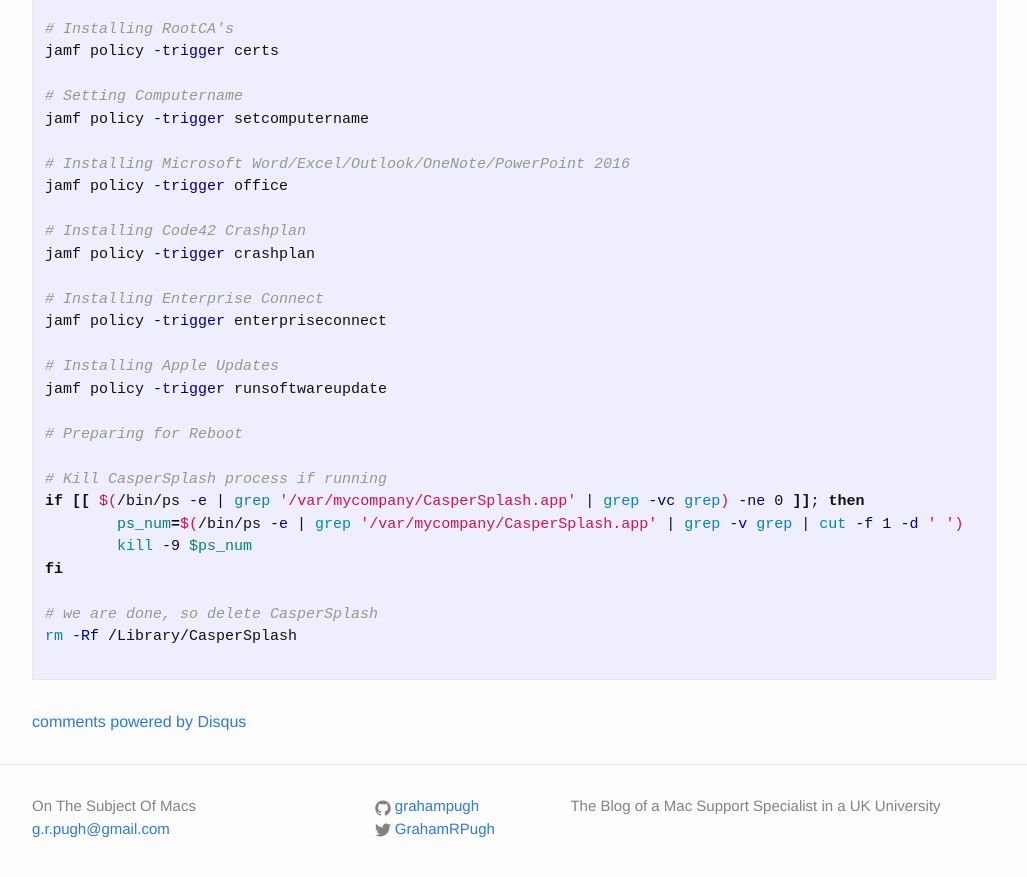
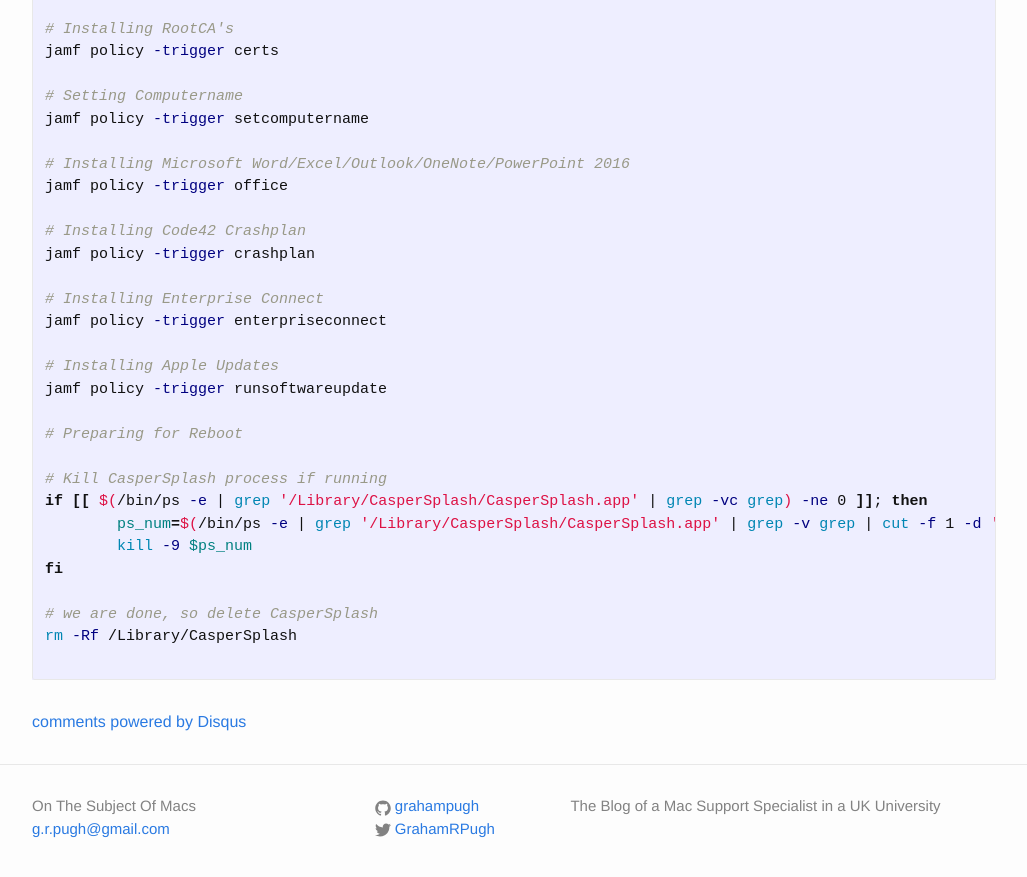
Before and after one commit to grahampugh/grahampugh.github.io, a Jekyll site: the page built from _posts/2016-11-10-casper-splash.md, in a window 1280 px wide and 900 px high, scrolled down 2654 px. Shown: the top 877 px of the window, without its empty margins (126-1153 px from the left). Built offline with Jekyll 4.4.1, drawn with Linux system fonts in a browser that asks for light colours; comment, search, counter and statistics services are not loaded.

Commit message:
casper splash post

```diff
--- a/_posts/2016-11-10-casper-splash.md
+++ b/_posts/2016-11-10-casper-splash.md
@@ -105,8 +105,8 @@ jamf policy -trigger runsoftwareupdate
 # Preparing for Reboot
 
 # Kill CasperSplash process if running
-if [[ $(/bin/ps -e | grep '/var/mycompany/CasperSplash.app' | grep -vc grep) -ne 0 ]]; then
-	ps_num=$(/bin/ps -e | grep '/var/mycompany/CasperSplash.app' | grep -v grep | cut -f 1 -d ' ')
+if [[ $(/bin/ps -e | grep '/Library/CasperSplash/CasperSplash.app' | grep -vc grep) -ne 0 ]]; then
+	ps_num=$(/bin/ps -e | grep '/Library/CasperSplash/CasperSplash.app' | grep -v grep | cut -f 1 -d ' ')
 	kill -9 $ps_num
 fi
 
```
